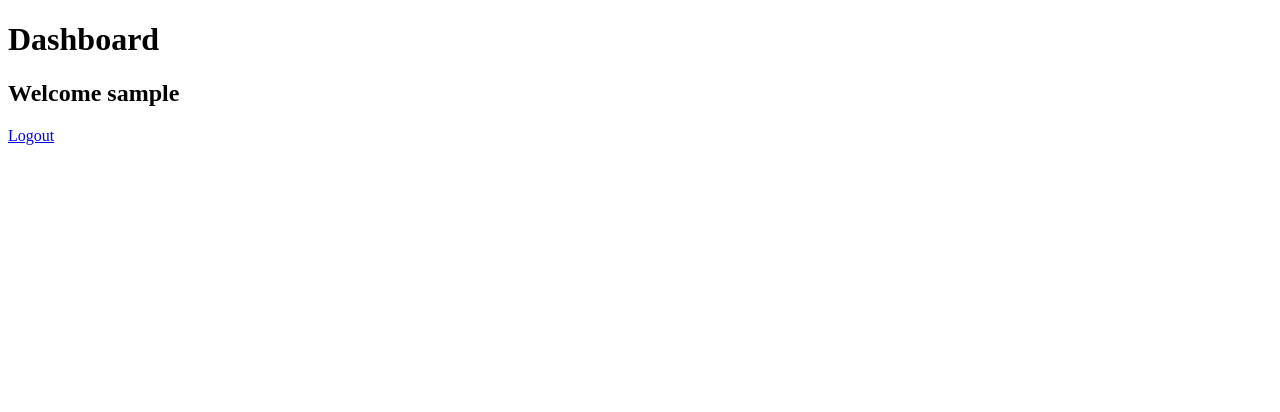
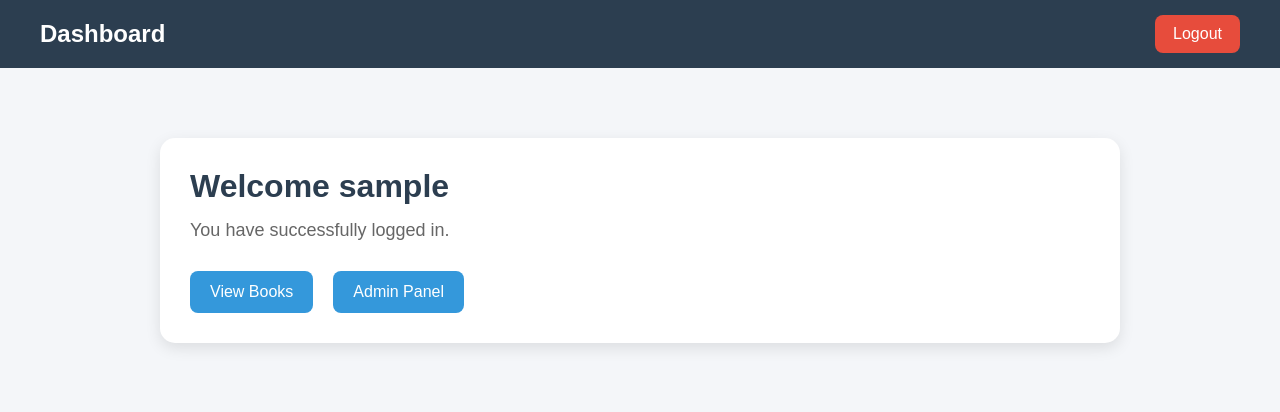
Before and after one commit to NhuMinh87/DFP_exam, a Django app: page /dashboard/ in a window 1280 px wide. Shown: the top 412 px of the page. Run offline with Django 4.2, Linux system fonts and the light colour scheme; the visitor is signed in with stand-in values (Sample User, id 1).

Commit message:
Improve UI and update book model

```diff
--- a/books/models.py
+++ b/books/models.py
@@ -3,8 +3,9 @@ from django.db import models
 
 class Book(models.Model):
     title = models.CharField(max_length=200)
-    author = models.CharField(max_length=200)
-    price = models.FloatField()
+    author = models.CharField(max_length=100)
+    price = models.DecimalField(max_digits=10, decimal_places=2)
+
     created_at = models.DateTimeField(auto_now_add=True)
 
     def __str__(self):
--- a/templates/accounts/dashboard.html
+++ b/templates/accounts/dashboard.html
@@ -2,16 +2,122 @@
 <html>
 <head>
     <title>Dashboard</title>
+
+    <style>
+        *{
+            margin:0;
+            padding:0;
+            box-sizing:border-box;
+        }
+
+        body{
+            font-family:Arial,sans-serif;
+            background:#f4f6f9;
+        }
+
+        .navbar{
+            background:#2c3e50;
+            color:white;
+            padding:15px 40px;
+            display:flex;
+            justify-content:space-between;
+            align-items:center;
+        }
+
+        .navbar h2{
+            margin:0;
+        }
+
+        .logout-btn{
+            text-decoration:none;
+            color:white;
+            background:#e74c3c;
+            padding:10px 18px;
+            border-radius:8px;
+        }
+
+        .logout-btn:hover{
+            background:#c0392b;
+        }
+
+        .container{
+            max-width:1000px;
+            margin:50px auto;
+            padding:20px;
+        }
+
+        .card{
+            background:white;
+            padding:30px;
+            border-radius:15px;
+            box-shadow:0 5px 15px rgba(0,0,0,0.1);
+        }
+
+        .card h1{
+            color:#2c3e50;
+            margin-bottom:15px;
+        }
+
+        .card p{
+            font-size:18px;
+            color:#666;
+        }
+
+        .menu{
+            margin-top:30px;
+            display:flex;
+            gap:20px;
+        }
+
+        .menu a{
+            text-decoration:none;
+            padding:12px 20px;
+            background:#3498db;
+            color:white;
+            border-radius:8px;
+        }
+
+        .menu a:hover{
+            background:#2980b9;
+        }
+    </style>
 </head>
+
 <body>
 
-<h1>Dashboard</h1>
+    <div class="navbar">
+        <h2>Dashboard</h2>
 
-<h2>Welcome {{ user.username }}</h2>
+        <a href="{% url 'logout' %}" class="logout-btn">
+            Logout
+        </a>
+    </div>
 
-<a href="/logout/">
-    Logout
-</a>
+    <div class="container">
+
+        <div class="card">
+
+            <h1>
+                Welcome {{ request.user.username }}
+            </h1>
+
+            <p>
+                You have successfully logged in.
+            </p>
+
+            <div class="menu">
+                <a href="/books/">
+                    View Books
+                </a>
+
+                <a href="/admin/">
+                    Admin Panel
+                </a>
+            </div>
+
+        </div>
+
+    </div>
 
 </body>
 </html>
```
Also changed, not shown: books/admin.py (+12 -1 lines), templates/accounts/login.html (+92 -2 lines), templates/books/book_list.html (+85 -9 lines), books/migrations/0002_alter_book_author_alter_book_price.py (added).
